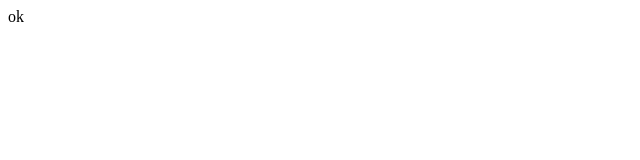
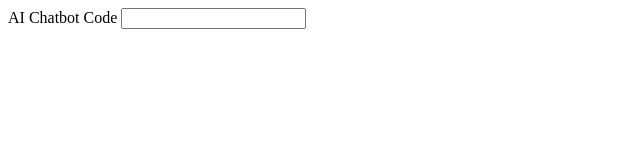
Before and after one commit to JakeLabate/Hooray-AI-Chatbot-Demo, a plain HTML site: page index.html in a window 1280 px wide. Shown: the whole page, without its empty margins (0-640 px from the left). Drawn offline with Linux system fonts and the light colour scheme.

Commit message:
Update index.html

```diff
--- a/index.html
+++ b/index.html
@@ -1 +1,9 @@
-<div>ok</div>
+<label for="aiChatbotCode">AI Chatbot Code</label>
+<input id="aiChatbotCode" type="text">
+
+<script>
+  const input = document.getElementById('aiChatbotCode');
+  input.addEventListener('change', async () => {
+    console.log(input.value);
+  });
+</script>
```
